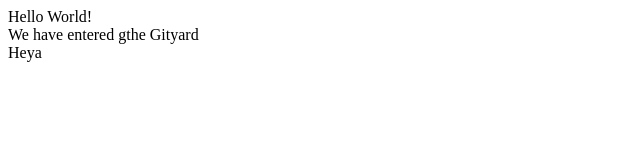
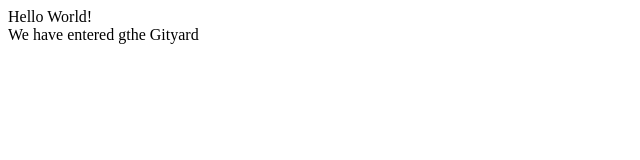
Before and after one commit to Sehajdeep30/demo-repo, a plain HTML site: page index.html in a window 1280 px wide. Shown: the full height of the page, 0-640 px from the left. Drawn offline with Linux system fonts and the light colour scheme.

Commit message:
removing-heya

```diff
--- a/index.html
+++ b/index.html
@@ -1,4 +1,2 @@
 <div>Hello World!</div>
 <div>We have entered gthe Gityard</div>
-
-<div>Heya</div>
```
